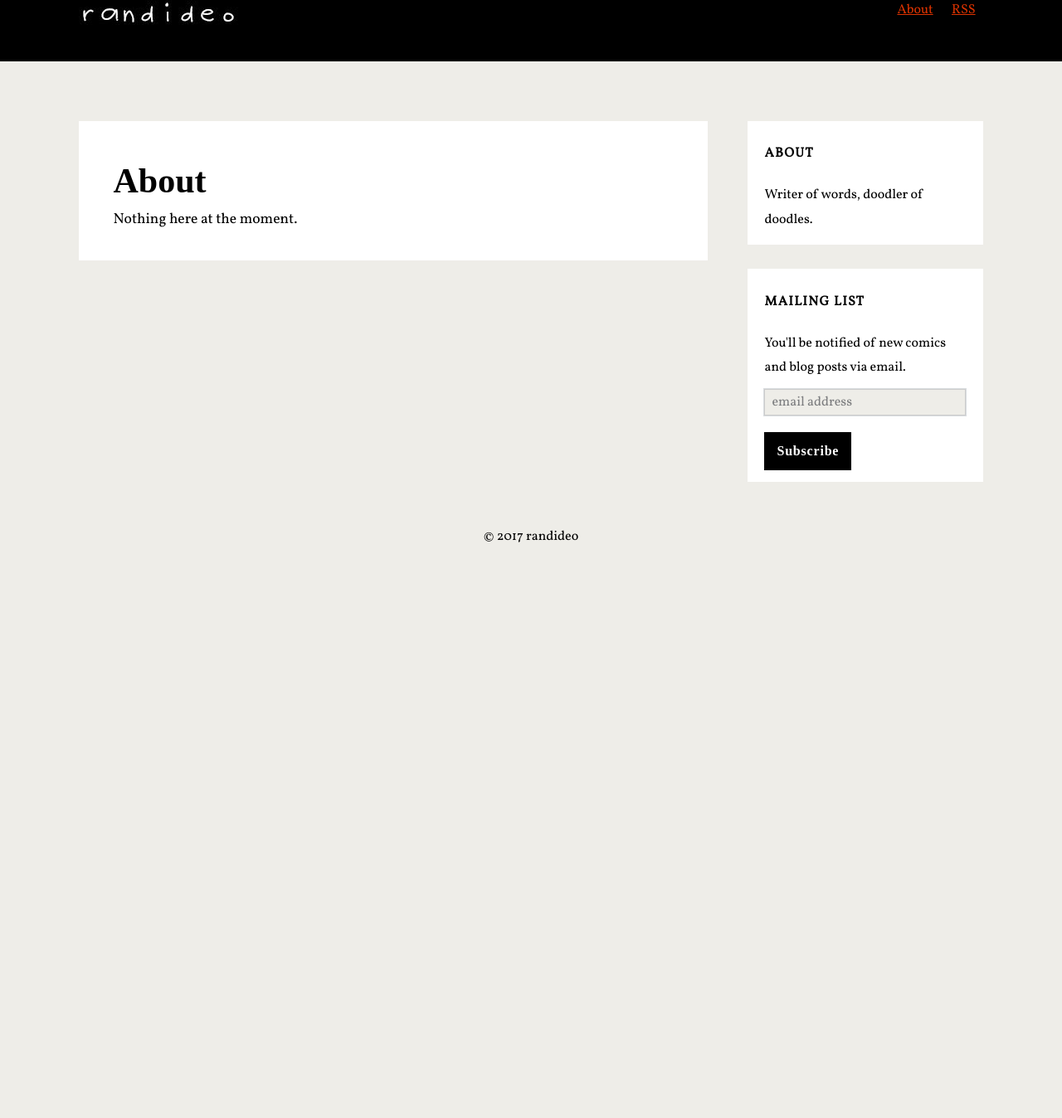
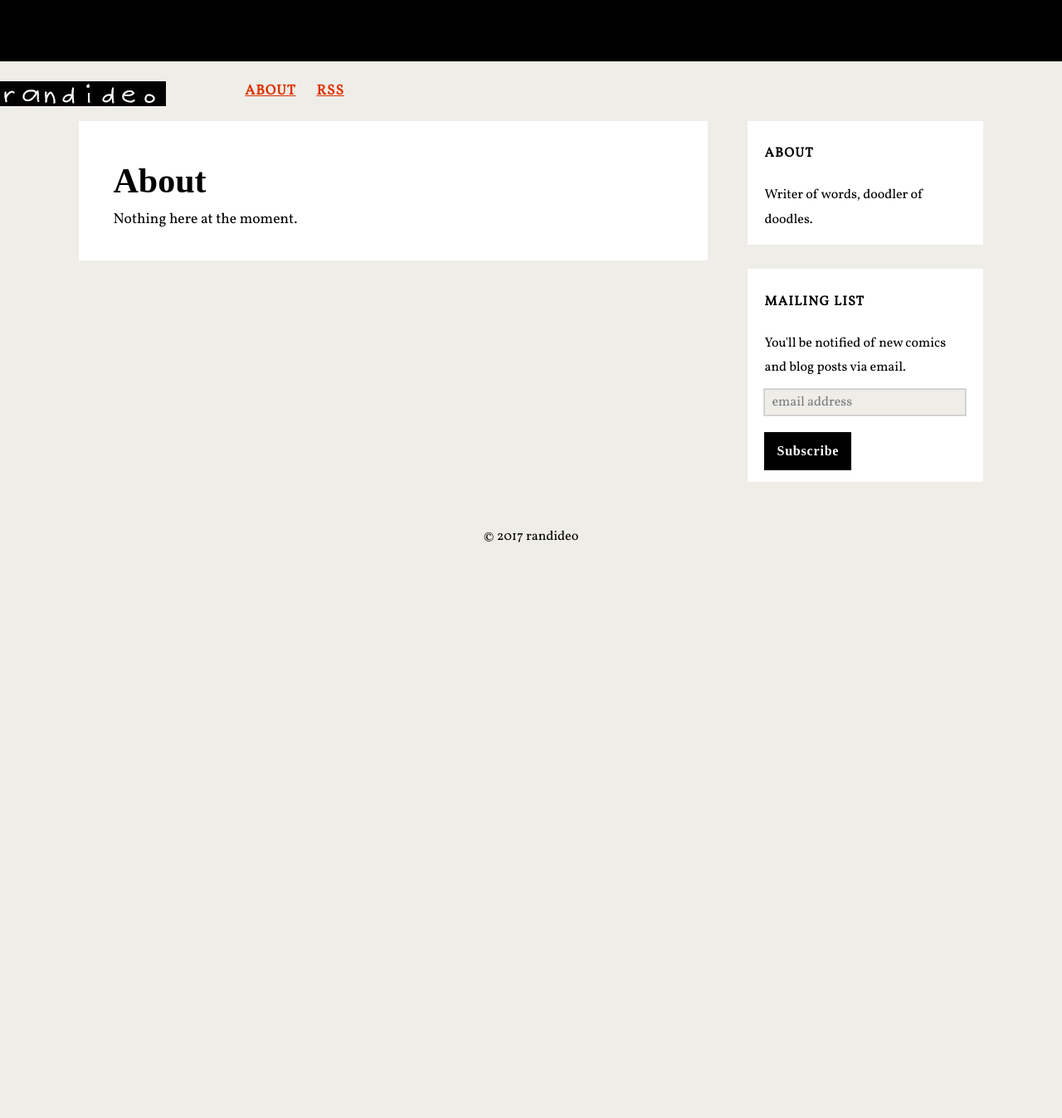
Before and after one commit to randideo/randideo.github.io, a Jekyll site: the page built from about.html, in a window 1280 px wide. Shown: the whole page at 83% size. Built offline with Jekyll 4.4.1, drawn with Linux system fonts in a browser that asks for light colours; nearby versions of some CDN libraries; some web fonts are replaced; comment, search, counter and statistics services are not loaded; before the commit the page ends 900 px from its top, so only the background shows below that.

Commit message:
Update header.html

```diff
--- a/_includes/header.html
+++ b/_includes/header.html
@@ -21,11 +21,24 @@
 
 </script>
 
-	<header class="site-headernbt">
+	<header style="background: #000000; height: 4.6em; padding: 1.25em 3.703% 0; position: relative;">
 
 
 
-<nav style="display: block;">
+<nav style="font-weight: bold;
+font-size: 17px;
+letter-spacing: 1px;
+text-transform: uppercase;
+line-height: 23px;
+width: 100%;
+min-height: 75em;
+max-width: 25em;
+position: absolute;
+top: 4.275em;
+left: 0;
+padding-top: 1.5em;
+text-align: center;
+z-index: -1;">
   <div style="padding-bottom: 0;">
     <h1 style="float: left; margin: 0 0 1em 0; cursor: pointer; letter-spacing: 0.8px; font-size: 20px; line-height: 28px;"><a href="{{ '/' | prepend: site.baseurl }}">
 <img src="http://randideo.com/imgs/randideo_logo.jpg">
```
